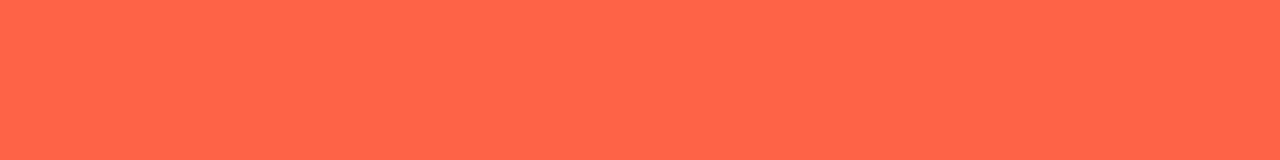
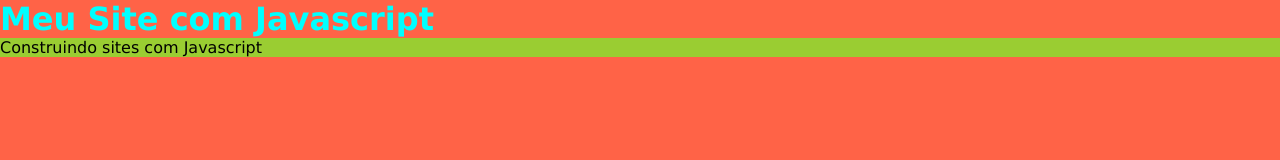
Before and after one commit to thomasscastanheiro/projeto, a plain HTML site: page index.html in a window 1280 px wide. Drawn offline with Linux system fonts and the light colour scheme.

Commit message:
Header
construção do header do nosso super site legal

```diff
--- a/index.html
+++ b/index.html
@@ -7,6 +7,10 @@
     <link rel="stylesheet" href="style.css">
 </head>
 <body>
+    <header>
+        <h1>Meu Site com Javascript</h1>
+        <p>Construindo sites com Javascript</p>
+    </header>
 
     <script src="script.js"></script>
 </body>
--- a/script.js
+++ b/script.js
@@ -1 +1,2 @@
-console.log('Olá, mundo!')
+console.log("Olá, mundo!");
+alert('Meu site');
--- a/style.css
+++ b/style.css
@@ -6,3 +6,9 @@
 body{
     background-color: tomato;
 }
+header h1{
+    color: aqua;
+}
+p{
+    background-color: yellowgreen;
+}
```
